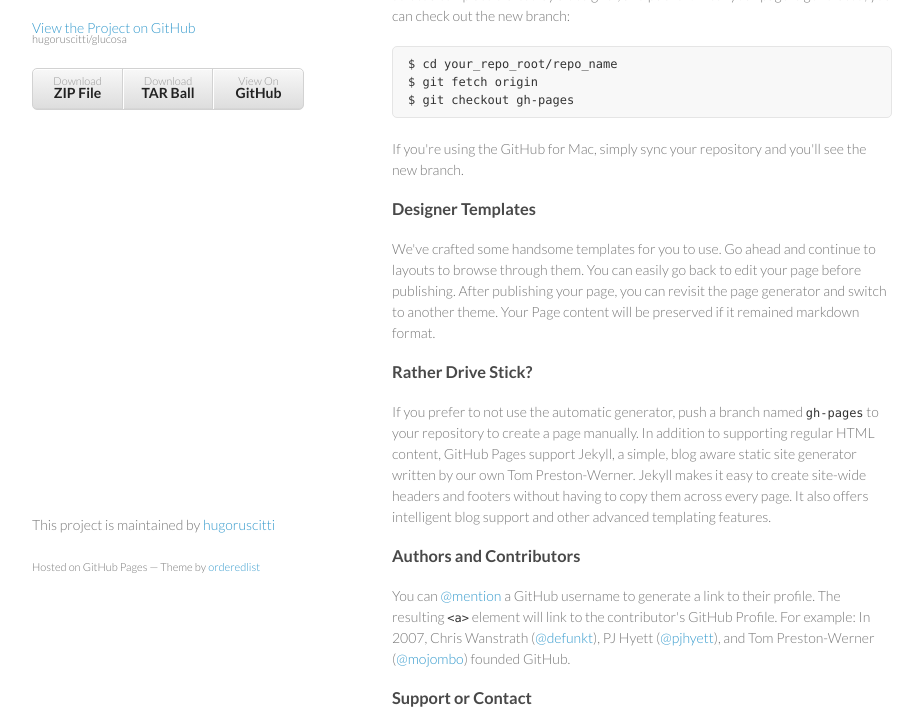
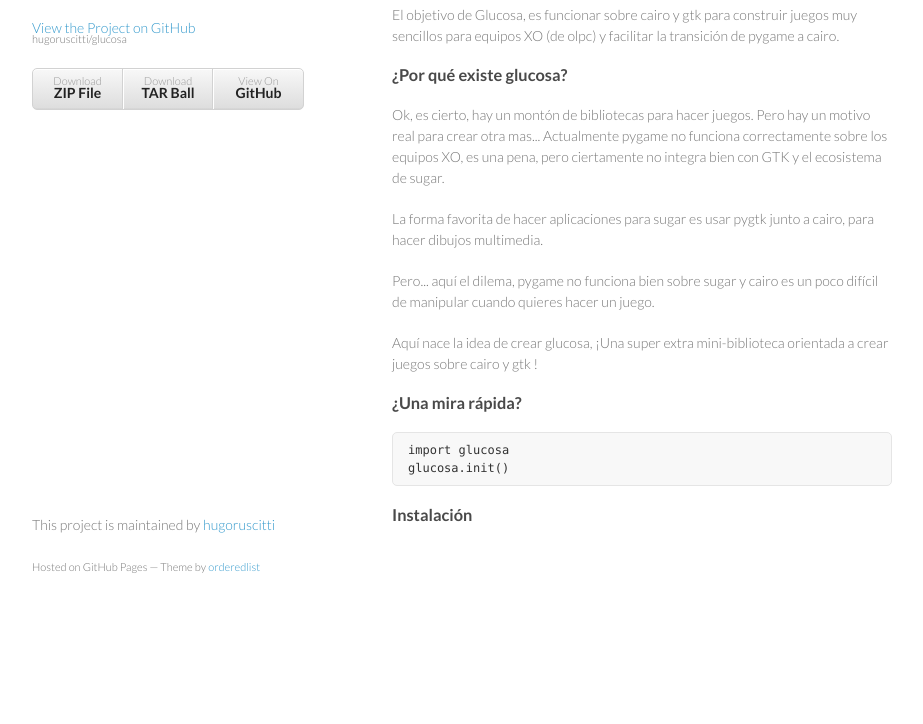
Before and after one commit to hugoruscitti/glucosa, a plain HTML site: page index.html in a window 1280 px wide. Shown: the part 154-878 px from the top of the page, without its empty margins (178-1101 px from the left). After the commit the page ends 800 px from the top, so only its background shows below. Drawn offline with Linux system fonts and the light colour scheme.

Commit message:
modificando la pagina

```diff
--- a/index.html
+++ b/index.html
@@ -25,32 +25,39 @@
         </ul>
       </header>
       <section>
-        <h3>Welcome to GitHub Pages.</h3>
+        <h3>Glocosa, azúcar para crear juegos</h3>
 
-<p>This automatic page generator is the easiest way to create beautiful pages for all of your projects. Author your page content here using GitHub Flavored Markdown, select a template crafted by a designer, and publish. After your page is generated, you can check out the new branch:</p>
+        <p>Glocosa es una biblioteca para hacer videojuegos. Su diseño es tan básico, que
+        cabe completamente en un archivo .py.</p>
 
-<pre><code>$ cd your_repo_root/repo_name
-$ git fetch origin
-$ git checkout gh-pages
+        <p>El objetivo de Glucosa, es funcionar sobre cairo y gtk para construir
+        juegos muy sencillos para equipos XO (de olpc) y facilitar la transición
+        de pygame a cairo.</p>
+
+<h3>¿Por qué existe glucosa?</h3>
+
+<p>Ok, es cierto, hay un montón de bibliotecas para hacer juegos. Pero
+hay un motivo real para crear otra mas... Actualmente pygame no funciona
+correctamente sobre los equipos XO, es una pena, pero ciertamente
+no integra bien con GTK y el ecosistema de sugar.</p>
+
+<p>La forma favorita de hacer aplicaciones para sugar es usar pygtk junto
+a cairo, para hacer dibujos multimedia.</p>
+
+<p>Pero... aquí el dilema, pygame no funciona bien sobre sugar y cairo es un
+poco difícil de manipular cuando quieres hacer un juego.
+
+<p>Aquí nace la idea de crear glucosa, ¡Una super extra mini-biblioteca
+orientada a crear juegos sobre cairo y gtk !</p>
+
+<h3>¿Una mira rápida?</h3>
+
+<pre><code>import glucosa
+glucosa.init()
 </code></pre>
 
-<p>If you're using the GitHub for Mac, simply sync your repository and you'll see the new branch.</p>
+<h3>Instalación</h3>
 
-<h3>Designer Templates</h3>
-
-<p>We've crafted some handsome templates for you to use. Go ahead and continue to layouts to browse through them. You can easily go back to edit your page before publishing. After publishing your page, you can revisit the page generator and switch to another theme. Your Page content will be preserved if it remained markdown format.</p>
-
-<h3>Rather Drive Stick?</h3>
-
-<p>If you prefer to not use the automatic generator, push a branch named <code>gh-pages</code> to your repository to create a page manually. In addition to supporting regular HTML content, GitHub Pages support Jekyll, a simple, blog aware static site generator written by our own Tom Preston-Werner. Jekyll makes it easy to create site-wide headers and footers without having to copy them across every page. It also offers intelligent blog support and other advanced templating features.</p>
-
-<h3>Authors and Contributors</h3>
-
-<p>You can <a href="https://github.com/blog/821" class="user-mention">@mention</a> a GitHub username to generate a link to their profile. The resulting <code>&lt;a&gt;</code> element will link to the contributor's GitHub Profile. For example: In 2007, Chris Wanstrath (<a href="https://github.com/defunkt" class="user-mention">@defunkt</a>), PJ Hyett (<a href="https://github.com/pjhyett" class="user-mention">@pjhyett</a>), and Tom Preston-Werner (<a href="https://github.com/mojombo" class="user-mention">@mojombo</a>) founded GitHub.</p>
-
-<h3>Support or Contact</h3>
-
-<p>Having trouble with Pages? Check out the documentation at <a href="http://help.github.com/pages">http://help.github.com/pages</a> or contact <a href="mailto:support@github.com">support@github.com</a> and we’ll help you sort it out.</p>
       </section>
       <footer>
         <p>This project is maintained by <a href="https://github.com/hugoruscitti">hugoruscitti</a></p>
```
